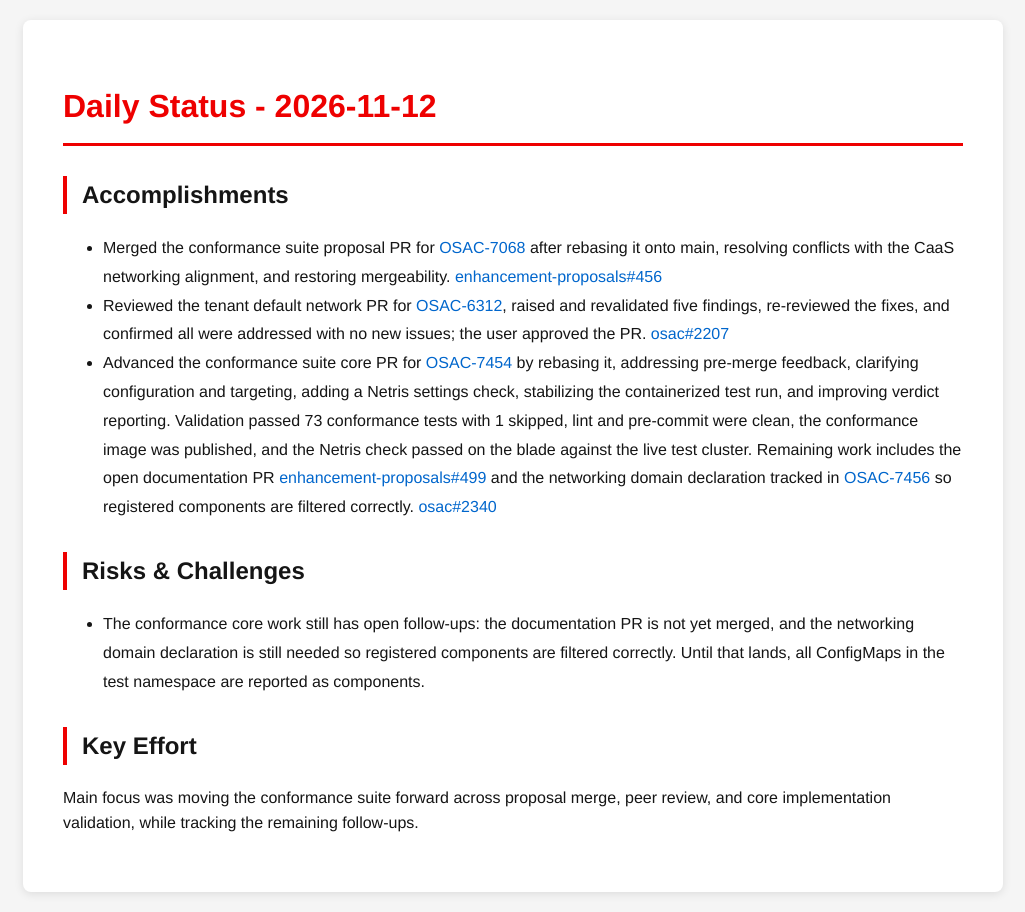
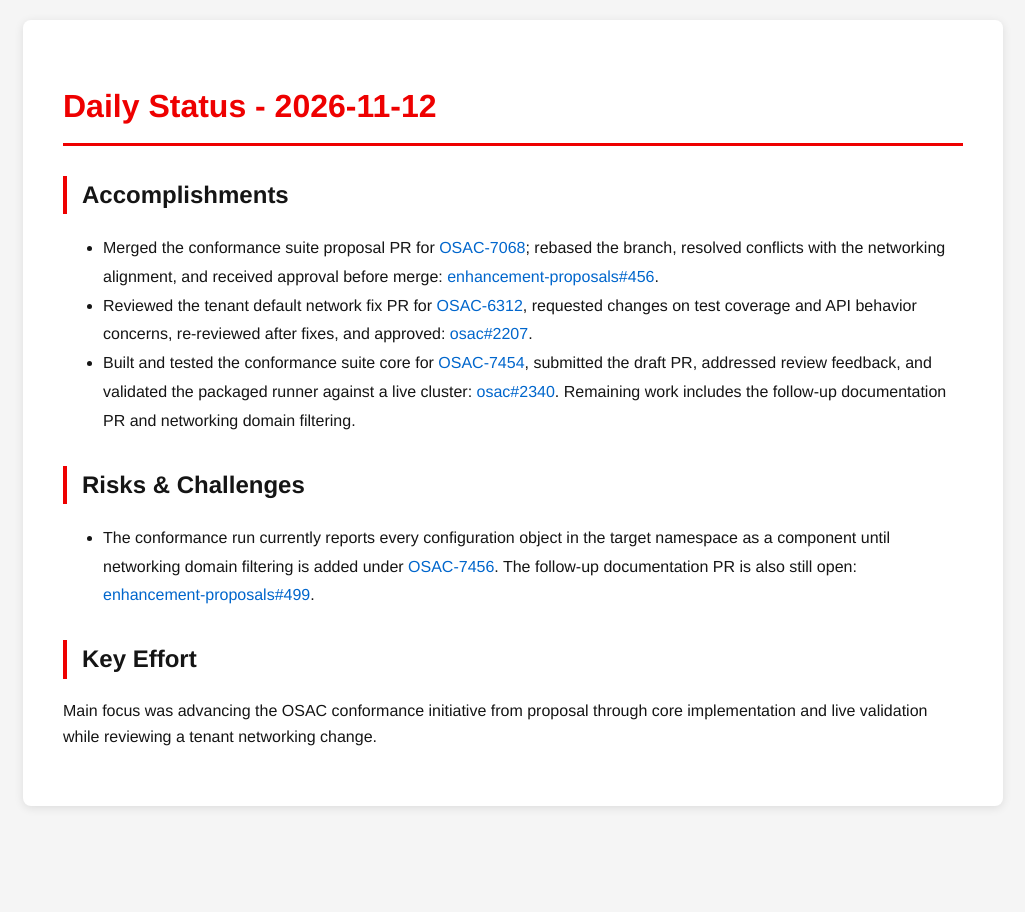
Before and after one commit to tzvatot/daily-status, a Jekyll site: the page built from 2026-11-12.md, in a window 1280 px wide. Shown: the whole page, without its empty margins (127-1152 px from the left). Built offline with Jekyll 4.4.1, drawn with Linux system fonts in a browser that asks for light colours.

Commit message:
Daily status update - 2026-11-12

```diff
--- a/2026-11-12.md
+++ b/2026-11-12.md
@@ -7,12 +7,12 @@ date: 2026-11-12
 # Daily Status - 2026-11-12
 
 ## Accomplishments
-- Merged the conformance suite proposal PR for [OSAC-7068](https://redhat.atlassian.net/browse/OSAC-7068) after rebasing it onto main, resolving conflicts with the CaaS networking alignment, and restoring mergeability. [enhancement-proposals#456](https://github.com/osac-project/enhancement-proposals/pull/456)
-- Reviewed the tenant default network PR for [OSAC-6312](https://redhat.atlassian.net/browse/OSAC-6312), raised and revalidated five findings, re-reviewed the fixes, and confirmed all were addressed with no new issues; the user approved the PR. [osac#2207](https://github.com/osac-project/osac/pull/2207)
-- Advanced the conformance suite core PR for [OSAC-7454](https://redhat.atlassian.net/browse/OSAC-7454) by rebasing it, addressing pre-merge feedback, clarifying configuration and targeting, adding a Netris settings check, stabilizing the containerized test run, and improving verdict reporting. Validation passed 73 conformance tests with 1 skipped, lint and pre-commit were clean, the conformance image was published, and the Netris check passed on the blade against the live test cluster. Remaining work includes the open documentation PR [enhancement-proposals#499](https://github.com/osac-project/enhancement-proposals/pull/499) and the networking domain declaration tracked in [OSAC-7456](https://redhat.atlassian.net/browse/OSAC-7456) so registered components are filtered correctly. [osac#2340](https://github.com/osac-project/osac/pull/2340)
+- Merged the conformance suite proposal PR for [OSAC-7068](https://redhat.atlassian.net/browse/OSAC-7068); rebased the branch, resolved conflicts with the networking alignment, and received approval before merge: [enhancement-proposals#456](https://github.com/osac-project/enhancement-proposals/pull/456).
+- Reviewed the tenant default network fix PR for [OSAC-6312](https://redhat.atlassian.net/browse/OSAC-6312), requested changes on test coverage and API behavior concerns, re-reviewed after fixes, and approved: [osac#2207](https://github.com/osac-project/osac/pull/2207).
+- Built and tested the conformance suite core for [OSAC-7454](https://redhat.atlassian.net/browse/OSAC-7454), submitted the draft PR, addressed review feedback, and validated the packaged runner against a live cluster: [osac#2340](https://github.com/osac-project/osac/pull/2340). Remaining work includes the follow-up documentation PR and networking domain filtering.
 
 ## Risks & Challenges
-- The conformance core work still has open follow-ups: the documentation PR is not yet merged, and the networking domain declaration is still needed so registered components are filtered correctly. Until that lands, all ConfigMaps in the test namespace are reported as components.
+- The conformance run currently reports every configuration object in the target namespace as a component until networking domain filtering is added under [OSAC-7456](https://redhat.atlassian.net/browse/OSAC-7456). The follow-up documentation PR is also still open: [enhancement-proposals#499](https://github.com/osac-project/enhancement-proposals/pull/499).
 
 ## Key Effort
-Main focus was moving the conformance suite forward across proposal merge, peer review, and core implementation validation, while tracking the remaining follow-ups.
+Main focus was advancing the OSAC conformance initiative from proposal through core implementation and live validation while reviewing a tenant networking change.
```
